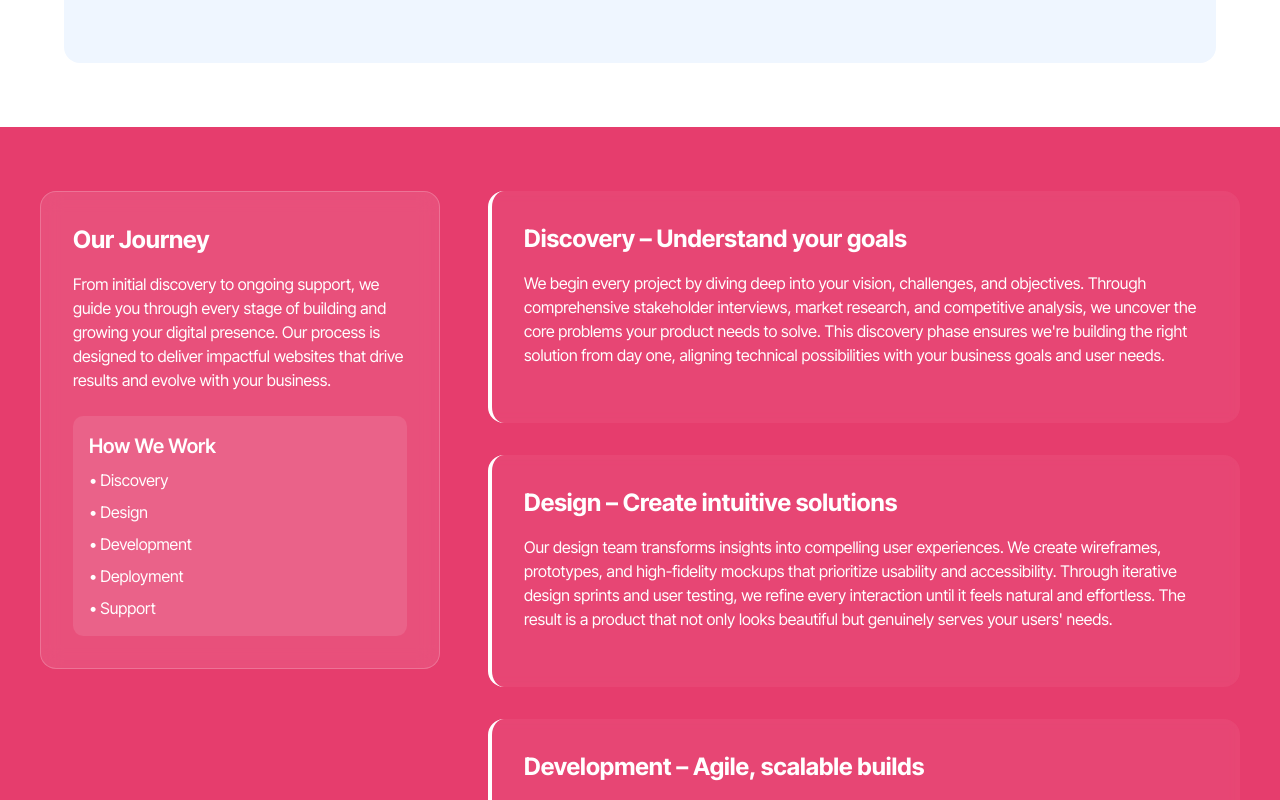
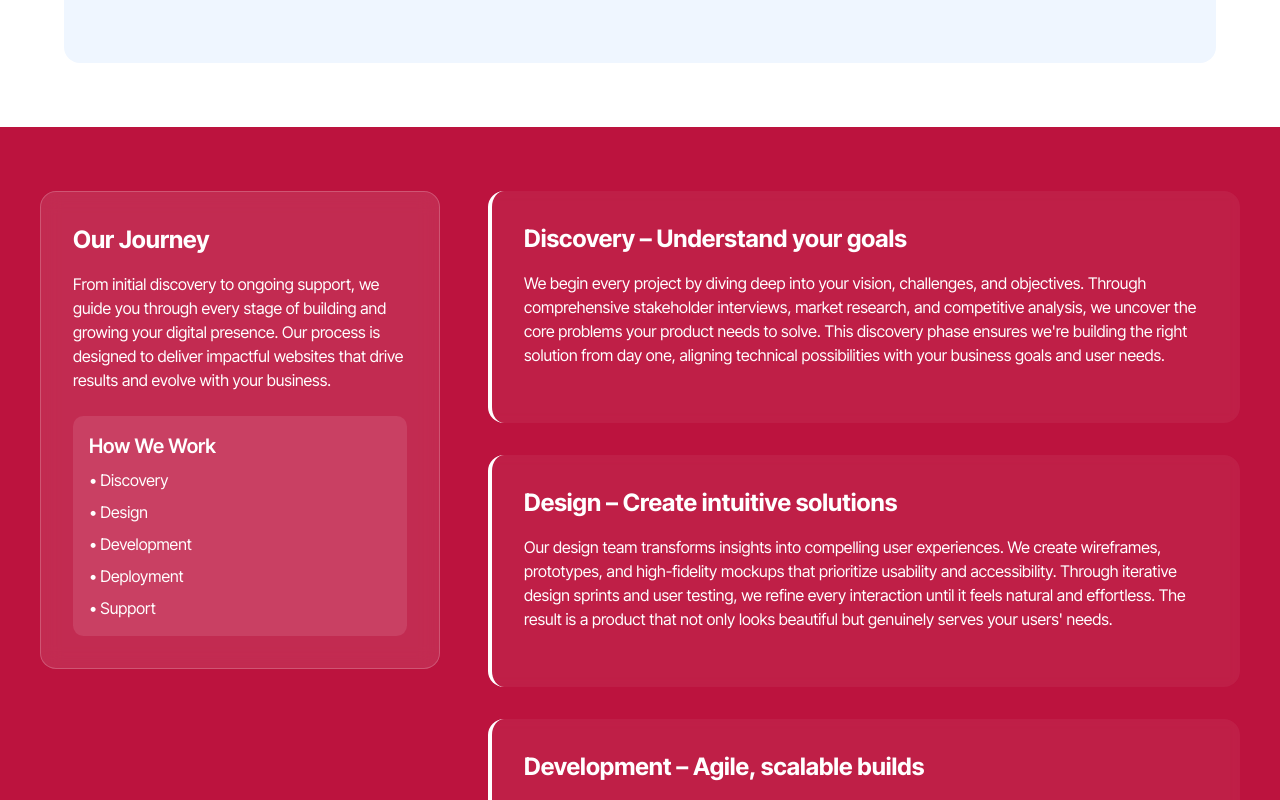
Before and after one commit to Neha220803/dheer-tech-website-new, a Next.js app: page / in a window 1280 px wide. Shown: the part 8660-9460 px from the top of the page. Built offline with nearby package versions, Linux system fonts and the light colour scheme.

Commit message:
colour updated for timeline compoennt

```diff
--- a/src/components/home/timeline/HomeTimelineSticky.js
+++ b/src/components/home/timeline/HomeTimelineSticky.js
@@ -37,7 +37,7 @@ const TimelineStickyComp = () => {
   ];
 
   return (
-    <section className="bg-primary-400 timeline-section">
+    <section className="bg-primary-500 timeline-section">
       {/* <h1 className="text-4xl text-white text-center mb-8">How We Work</h1> */}
 
       {/* Container for sticky functionality */}
```
